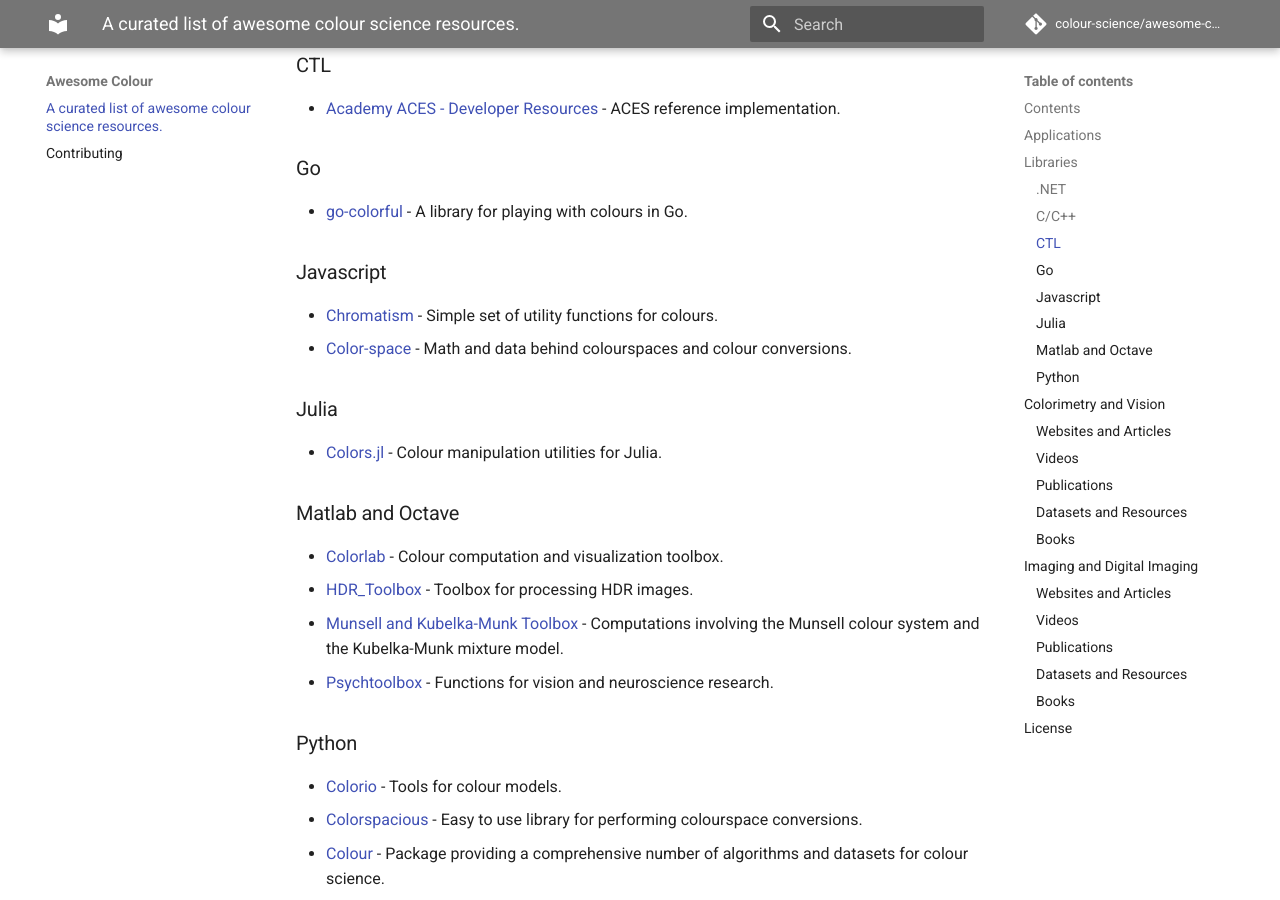
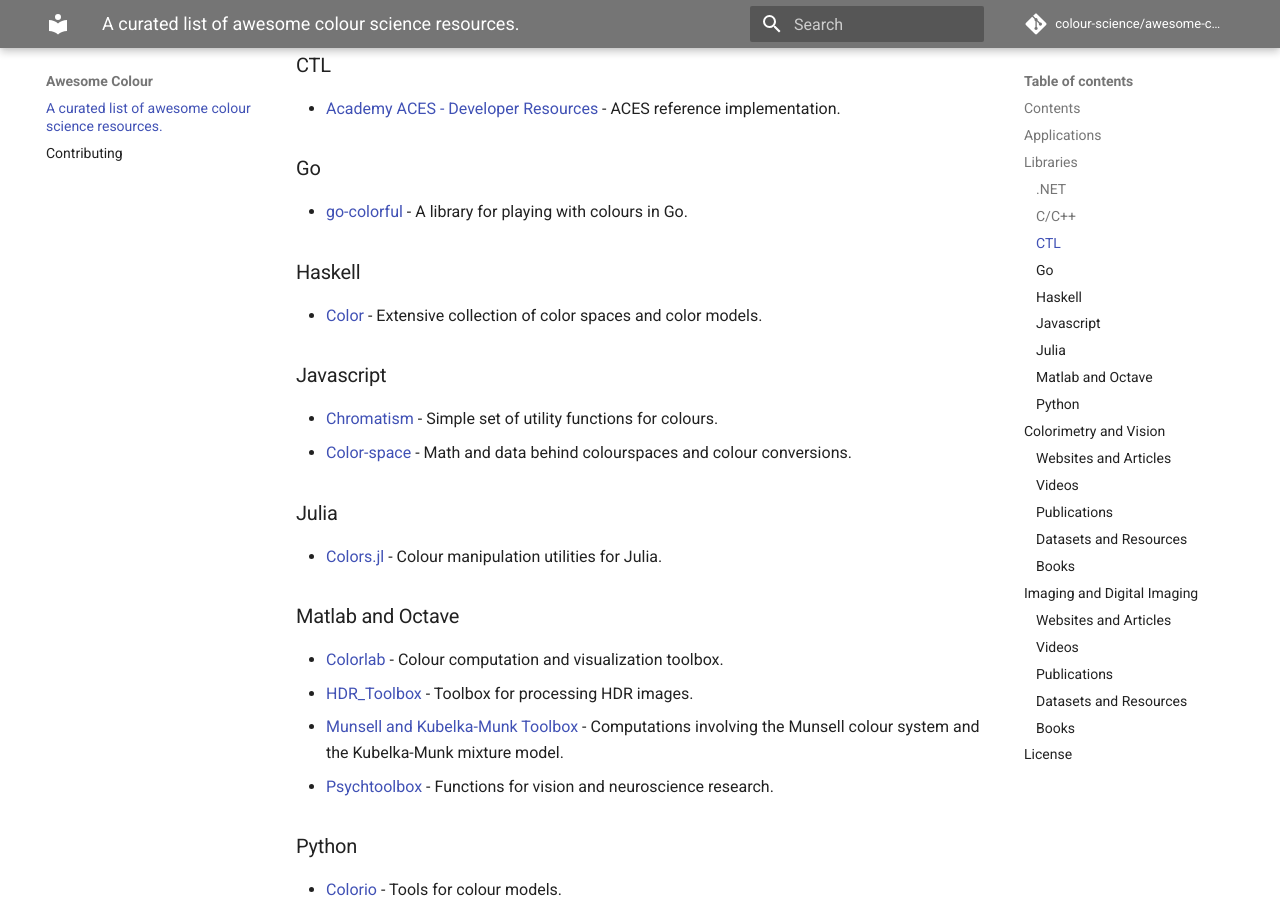
Before and after one commit to colour-science/awesome-colour, an MkDocs documentation site: the page built from docs/index.md, in a window 1280 px wide and 900 px high, scrolled down 1738 px. Built offline with MkDocs 1.6.1 and Material for MkDocs 9.7.7, drawn with Linux system fonts in a browser that asks for light colours; comment, search, counter and statistics services are not loaded.

Commit message:
Add "Color" "Haskell" library.

```diff
--- a/docs/index.md
+++ b/docs/index.md
@@ -64,6 +64,10 @@
 ### Go
 
 - [go-colorful](https://github.com/lucasb-eyer/go-colorful/) - A library for playing with colours in Go.
+
+### Haskell
+
+- [Color](https://github.com/lehins/Color/) - Extensive collection of color spaces and color models.
 
 ### Javascript
 
```
Also changed, not shown: readme.md (+4 -0 lines).
